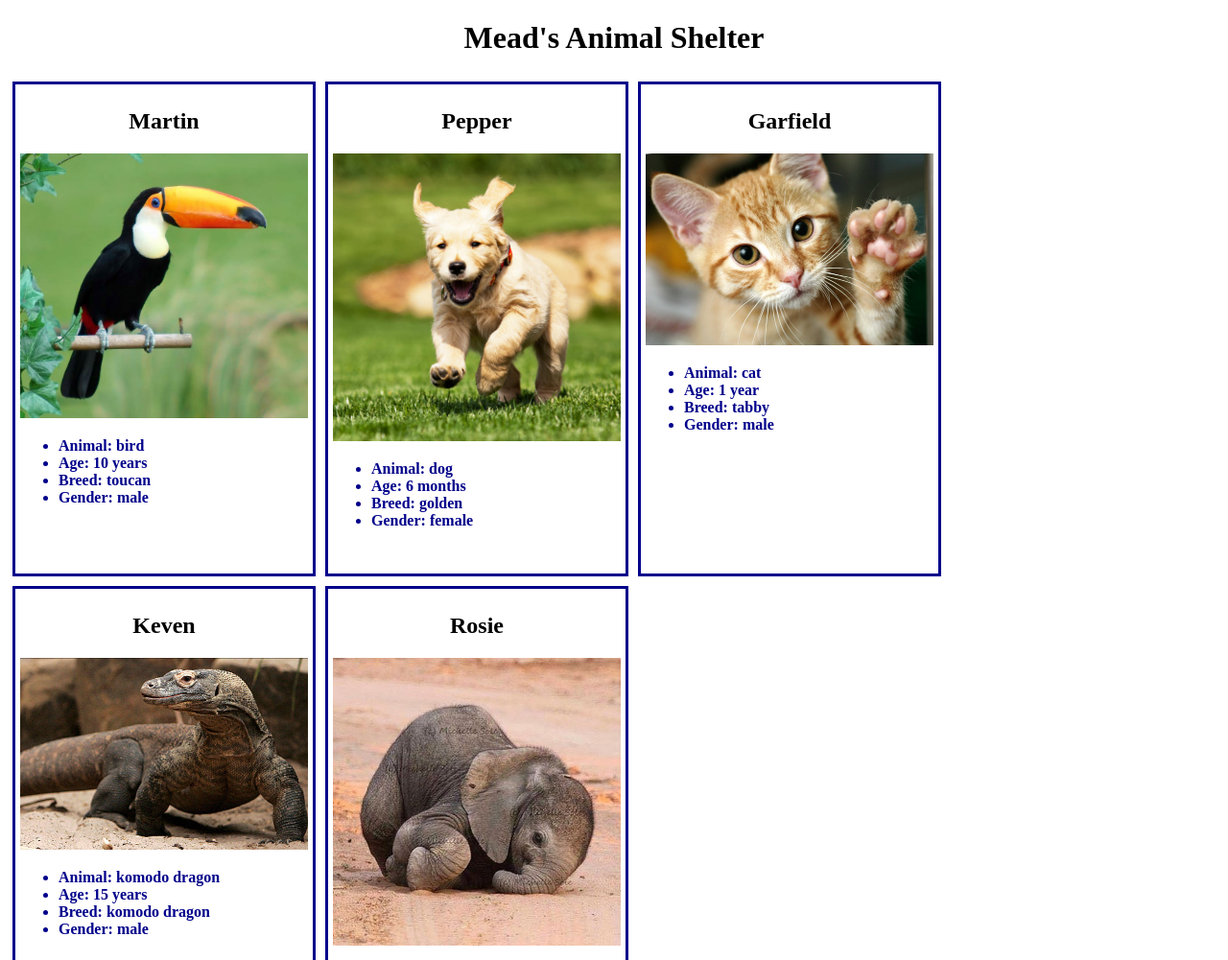
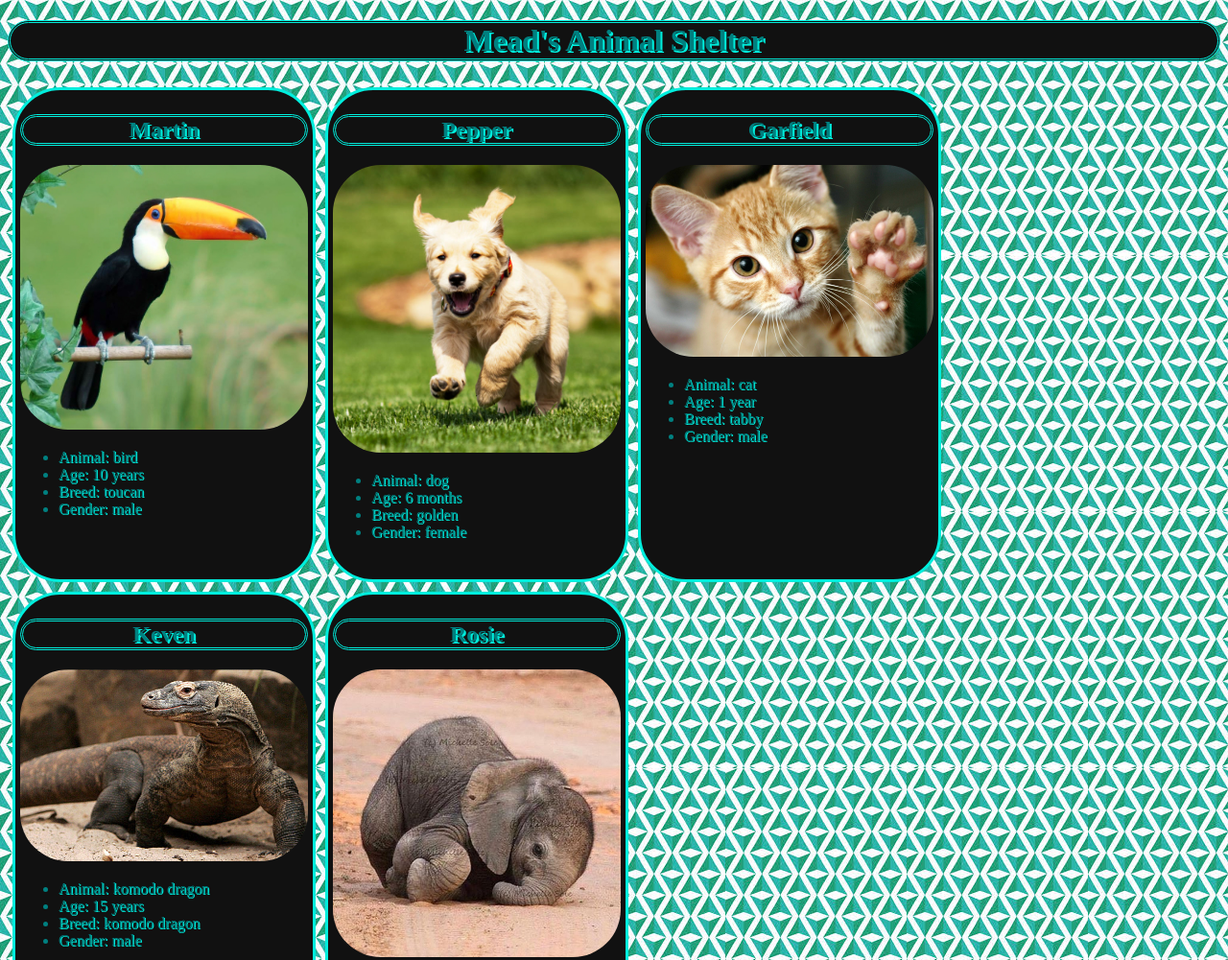
Before and after one commit to Dvillars/animal-shelter, a plain HTML site: page index.html in a window 1280 px wide. Shown: the top 1001 px of the page at 96% size. Drawn offline with Linux system fonts and the light colour scheme.

Commit message:
added color scheme

```diff
--- a/css/styles.css
+++ b/css/styles.css
@@ -1,6 +1,11 @@
+body {
+  background-image: url(../img/wee.jpeg);
+}
+
 img {
   width: 300px;
   margin: auto;
+  border-radius: 50px;
 }
 
 .animal {
@@ -8,18 +13,25 @@ img {
   width: 300px;
   height: 500px;
   padding: 5px;
-  border: 3px solid darkblue;
+  border: 3px solid #00eedd;
   margin: 5px;
-
+  background-color: #111111;
+  border-radius: 50px;
 }
 
 h1, h2 {
   text-align: center;
+  color: teal;
+  text-shadow: 2px 2px #00eedd;
+  background-color: #111111;
+  border: 3px solid #00eedd;
+  border-radius: 50px;
+  border-style: double;
 }
 
 .animal ul {
-  font-weight: bold;
-  color: darkblue;
+  text-shadow: 1px 1px #00eedd;
+  color: teal;
 }
 
 @media screen and (max-width: 1000px) {
```
Also changed, not shown: img/wee.jpeg (added).
